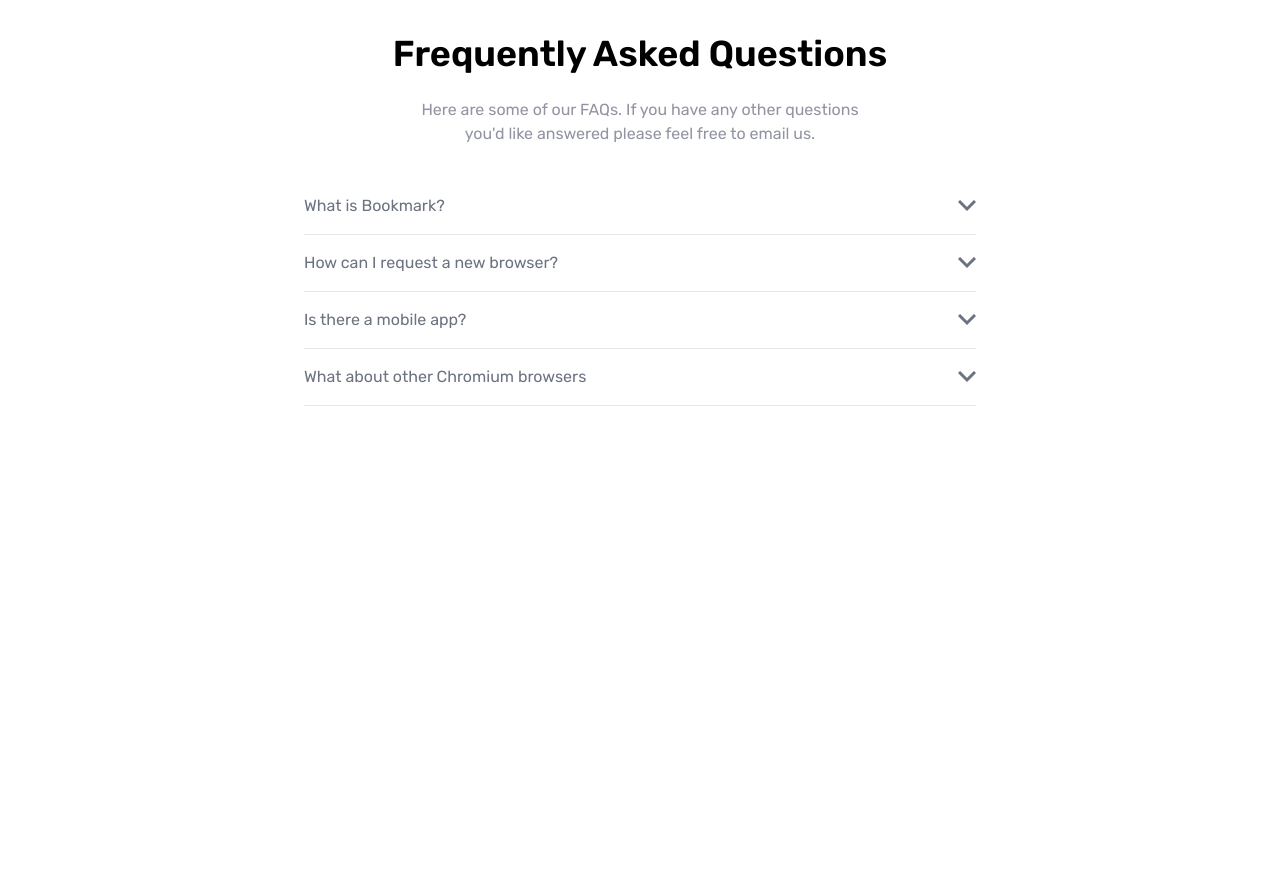
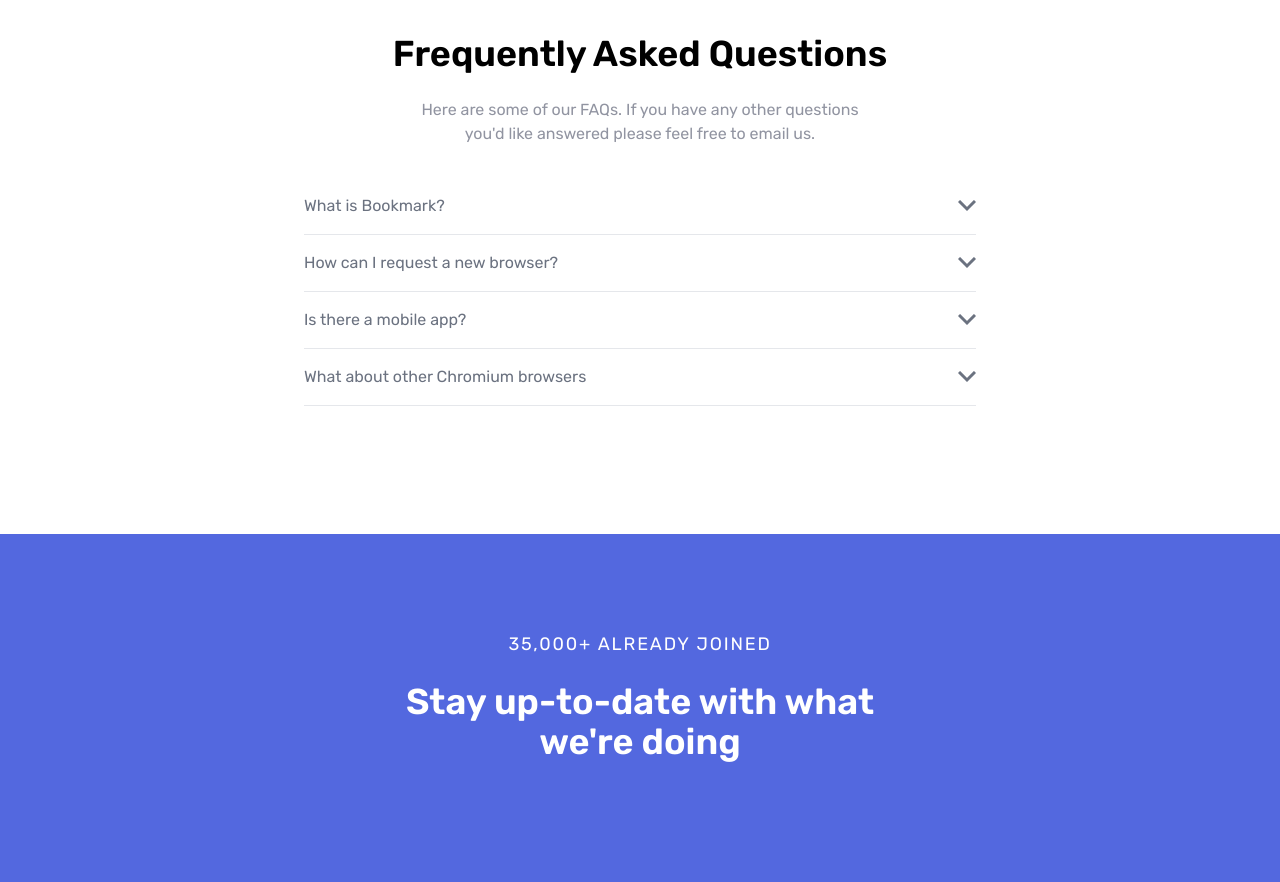
Before and after one commit to scottpeat/tailwind-bookmark-manager, a website: page index.html in a window 1280 px wide. Shown: the part 2269-3151 px from the top of the page. Before the commit the page ends 2803 px from the top, so only its background shows below. Drawn offline with Linux system fonts and the light colour scheme.

Commit message:
Working on form fields of the newsletter section where users can signup

```diff
--- a/index.html
+++ b/index.html
@@ -1,5 +1,5 @@
 <!DOCTYPE html>
-<html lang="en">
+<html lang="en" class="scroll-smooth">
   <head>
     <meta charset="UTF-8" />
     <meta name="viewport" content="width=device-width, initial-scale=1.0" />
@@ -494,5 +494,28 @@
         </div>
       </div>
     </section>
+    <!-- Newsletter Section -->
+    <section id="newsletter" class="bg-softBlue">
+      <!-- Main Container-->
+      <div class="max-w-lg mx-auto py-24">
+        <p
+          class="mb-6 text-lg tracking-widest text-center text-white uppercase"
+        >
+          35,000+ Already Joined
+        </p>
+        <h2
+          class="px-3 mb-6 text-3xl font-semibold text-center text-white md:text-4xl"
+        >
+          Stay up-to-date with what we're doing
+        </h2>
+        <!-- Form -->
+         <form class="flex flex-col items-start justify-center max-w-2xl mx-auto space-y-6 text-base px-6 md:flex-row md:space-y-0 md:space-x-4 md:px-0">
+          <!--Input & Button COntainer -->
+          <div class="flex flex-col justify-between items-center mx-auto md:flex-row md:mx-0">
+
+          </div>
+         </form>
+      </div>
+    </section>
   </body>
 </html>
```
Also changed, not shown: css/style.css.
